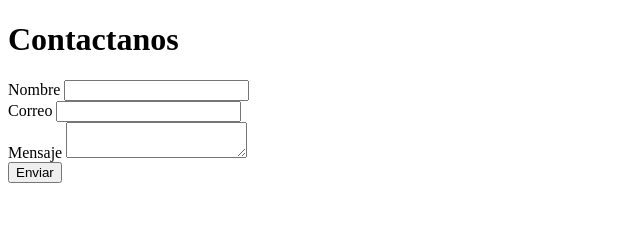
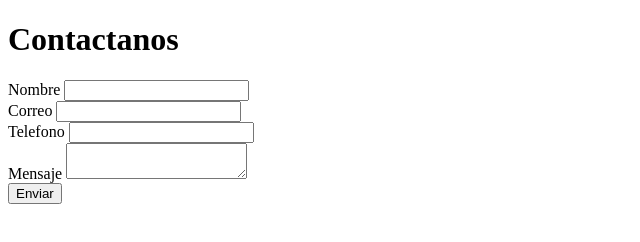
Before and after one commit to markorobles/Proyecto, a plain HTML site: page contacto.html in a window 1280 px wide. Shown: the whole page, without its empty margins (0-640 px from the left). Drawn offline with Linux system fonts and the light colour scheme.

Commit message:
Se agrega telefono al contacto

```diff
--- a/contacto.html
+++ b/contacto.html
@@ -14,6 +14,8 @@
         <br />
         Correo <input type="email" id="correo" name="correo" />
         <br />
+        Telefono <input type="tel" id="telefono" name="telefono" />
+        <br />
 		Mensaje <textarea id="mensaje" name="mensaje"></textarea>
 		<br />
         <button id="enviar" name="enviar">Enviar</button>
```
